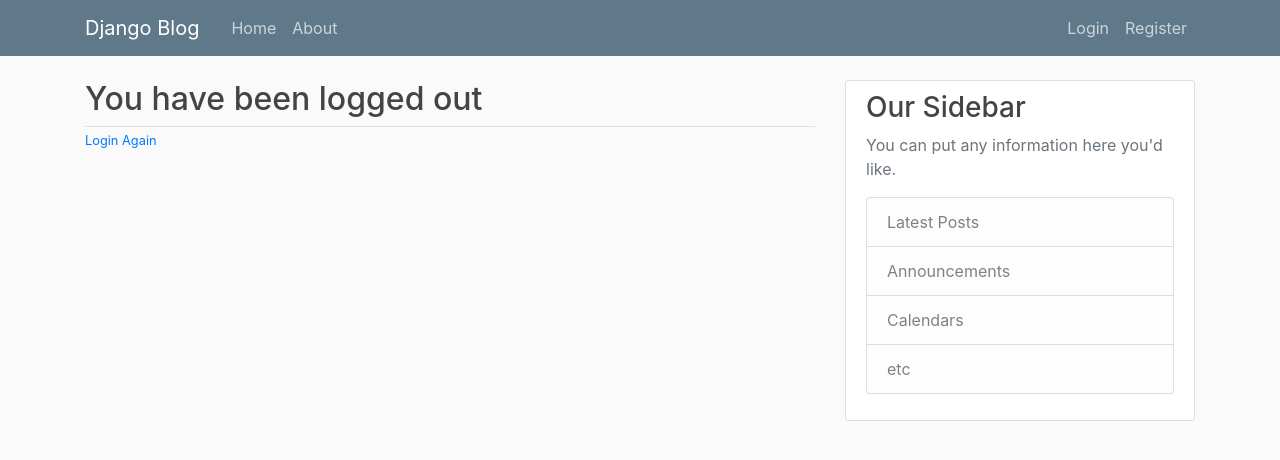
After one commit to tjapit/python-projects, a Django app: page /logout/ in a window 1280 px wide. The commit adds this page. Shown: the top 460 px of the page. Run offline with Django 4.2, Linux system fonts and the light colour scheme; some libraries are stand-ins or nearby versions.

Commit message:
Login and Logout: Added Logout Template
As the title says and added conditional s.t. only 'Logout' is displayed on the right side of the navbar

```diff
--- a/tutorials/django_project/blog/templates/blog/base.html
+++ b/tutorials/django_project/blog/templates/blog/base.html
@@ -44,9 +44,13 @@
                     </div>
                     <!-- Navbar Right Side -->
                     <div class="navbar-nav">
-                        <a class="nav-item nav-link" href="{% url 'login' %}">Login</a>
-                        <a class="nav-item nav-link"
-                            href="{% url 'register' %}">Register</a>
+                        {% if user.is_authenticated %}
+                            <a class="nav-item nav-link" href="{% url 'logout' %}">Logout</a>
+                        {% else %}
+                            <a class="nav-item nav-link" href="{% url 'login' %}">Login</a>
+                            <a class="nav-item nav-link"
+                                href="{% url 'register' %}">Register</a>
+                        {% endif %}
                     </div>
                 </div>
             </div>
--- /dev/null
+++ b/tutorials/django_project/users/templates/users/logout.html
@@ -0,0 +1,9 @@
+{% extends 'blog/base.html' %}
+{% block content %}
+<h2>You have been logged out</h2>
+<div class="border-top pt-0">
+    <small class="text-muted">
+        <a href="{% url 'login' %}">Login Again</a>
+    </small>
+</div>
+{% endblock content %}
```
Also changed, not shown: tutorials/django_project/db.sqlite3.
